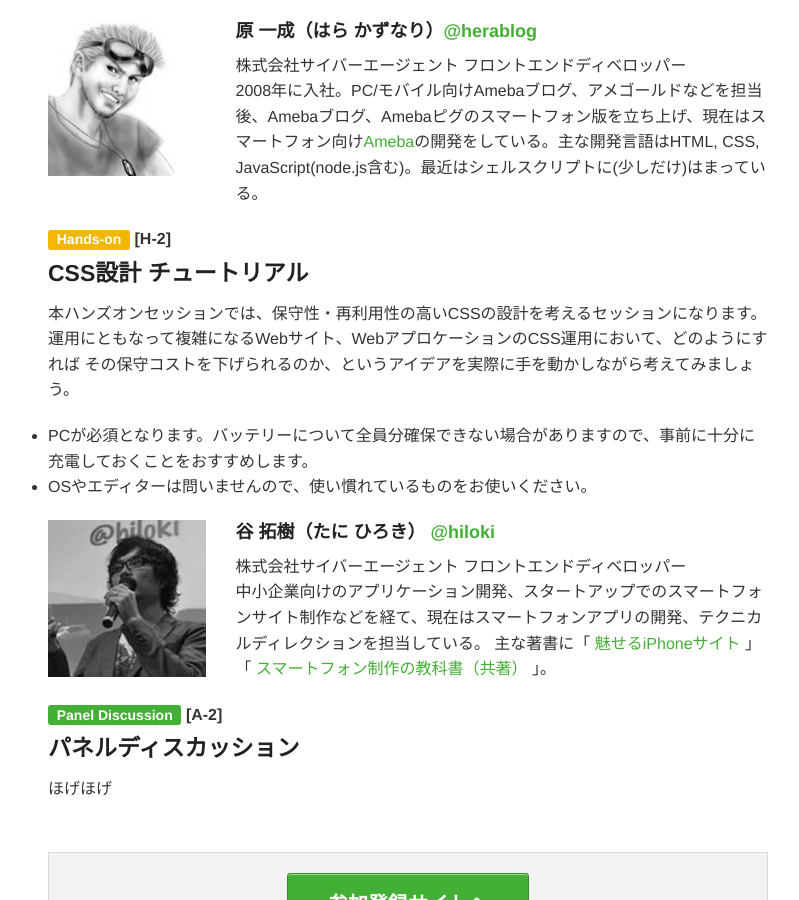
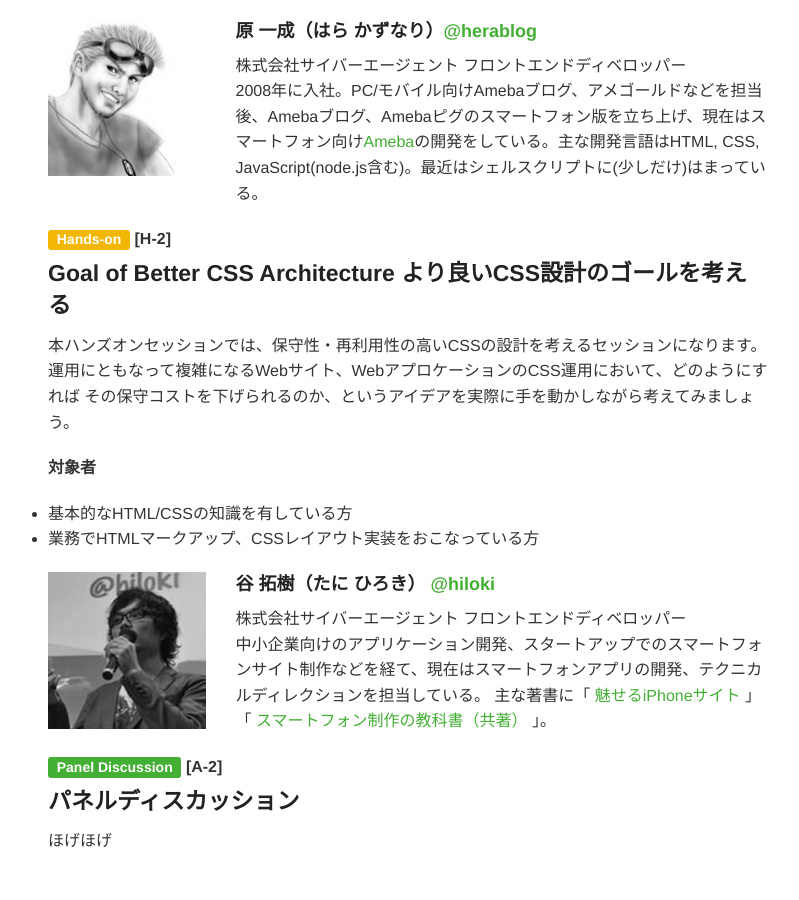
Before and after one commit to frontrend/frontrend.github.io, a Jekyll site: the page built from events/fukuoka/index.md, in a window 1280 px wide and 900 px high, scrolled down 5429 px. Shown: the whole window, without its empty margins (107-906 px from the left). Built offline with Jekyll 4.4.1, drawn with Linux system fonts in a browser that asks for light colours; nearby versions of some CDN libraries; Markdown is read by kramdown in place of the engine named in the settings; comment, search, counter and statistics services are not loaded.

Commit message:
update description

```diff
--- a/events/fukuoka/index.md
+++ b/events/fukuoka/index.md
@@ -6,6 +6,7 @@ day: 25th January 2014
 title: Frontrend in Fukuoka
 title-headr: /images/hd_fukuoka.jpg
 description: 2014/1/25 (土)Frontrend in Fukuokaを開催します。
+excerpt: フロントエンドの最先端で活躍中のデザイナー、プログラマーが 現場で使われている最新の技術や知識、フロントエンドの未来に ついて分かりやすく解説！今回は Frontrend 最終章の企画として 「Web プログラマー」向け、「Web デザイナー」向けのハンズオン も同時開催！！他にもデザイナー、プログラマー必見の最強講師陣 が登壇します。福岡の熱い冬を是非体験ください！！
 vol: 'fukuoka'
 tagline: Frontrend in Fukuoka
 uri: http://frontrend.github.io/events/fukuoka/
@@ -265,14 +266,14 @@ __対象者__
 </div>
 
 <span class="label radius" style="background: #F1B703">Hands-on</span> __[H-2]__
-<h4 id="hiloki" style="margin-top:-15px">CSS設計 チュートリアル</h4>
+<h4 id="hiloki" style="margin-top:-15px">Goal of Better CSS Architecture より良いCSS設計のゴールを考える</h4>
 
-本ハンズオンセッションでは、保守性・再利用性の高いCSSの設計を考えるセッションになります。
-運用にともなって複雑になるWebサイト、WebアプロケーションのCSS運用において、どのようにすれば
-その保守コストを下げられるのか、というアイデアを実際に手を動かしながら考えてみましょう。
+本ハンズオンセッションでは、保守性・再利用性の高いCSSの設計を考えるセッションになります。 運用にともなって複雑になるWebサイト、WebアプロケーションのCSS運用において、どのようにすれば その保守コストを下げられるのか、というアイデアを実際に手を動かしながら考えてみましょう。
 
-+ PCが必須となります。バッテリーについて全員分確保できない場合がありますので、事前に十分に充電しておくことをおすすめします。
-+ OSやエディターは問いませんので、使い慣れているものをお使いください。
+__対象者__
+
++ 基本的なHTML/CSSの知識を有している方
++ 業務でHTMLマークアップ、CSSレイアウト実装をおこなっている方
 
 <div class="row">
     <div class="large-3 columns">
```
